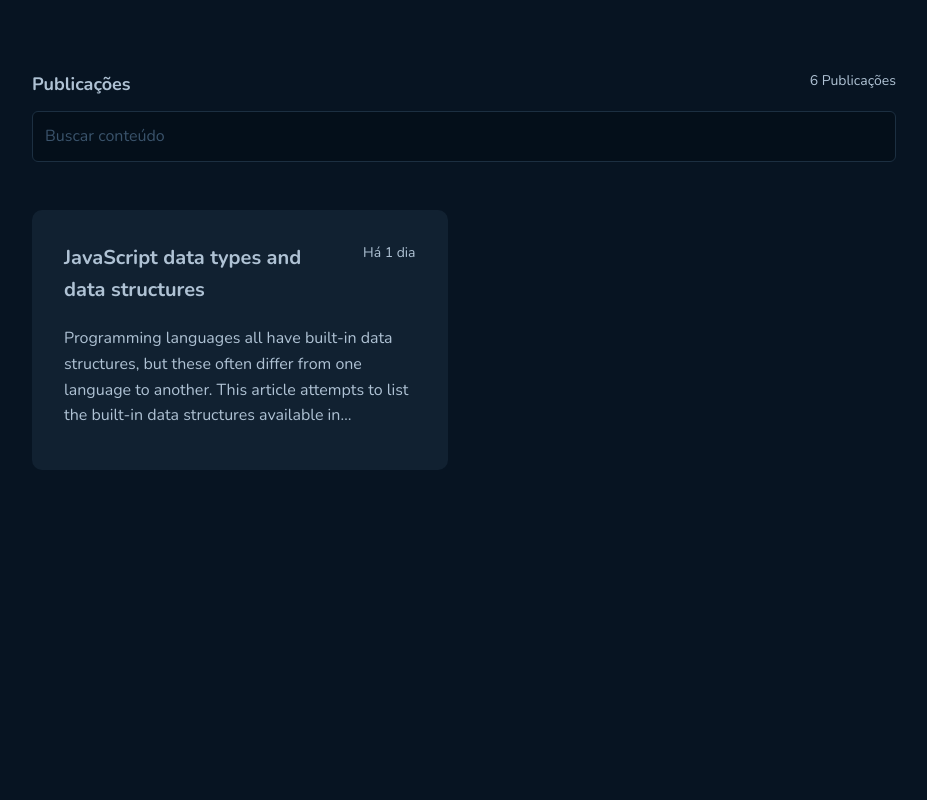
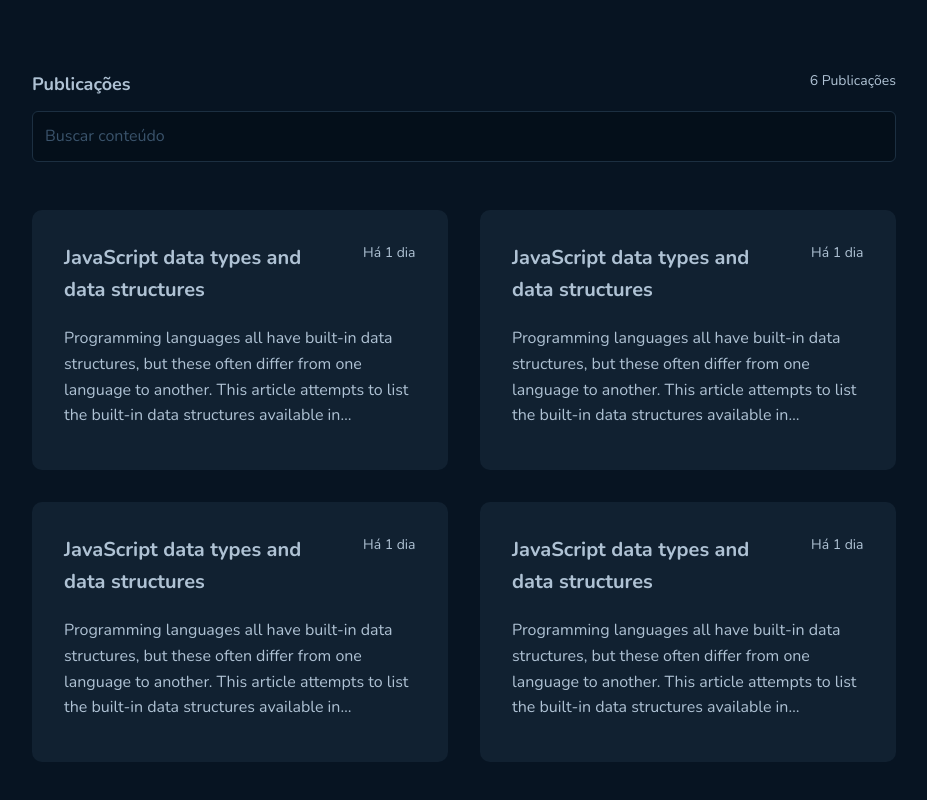
Before and after one commit to edilaine-as/ReactJS_GithubBlog, a React (Vite) app: page / in a window 1280 px wide. Shown: the part 422-1222 px from the top of the page, without its empty margins (176-1103 px from the left). Before the commit the page ends 1084 px from the top, so only its background shows below. Built offline with nearby package versions, Linux system fonts and the light colour scheme; no server answers.

Commit message:
Styling CardContainer Home

```diff
--- a/src/pages/Home/index.tsx
+++ b/src/pages/Home/index.tsx
@@ -1,4 +1,4 @@
-import { HomeContainer, InfoProfile, ProfileContainer, ProfileContent, SearchContainer } from "./styles";
+import { CardContainer, HomeContainer, InfoProfile, ProfileContainer, ProfileContent, SearchContainer } from "./styles";
 import { Card } from "../../components/Card";
 import { useEffect, useState } from "react";
 import { api } from "../../lib/axios";
@@ -64,7 +64,12 @@ export function Home(){
                 <input type="text" placeholder="Buscar conteúdo" />
             </SearchContainer>
 
-            <Card/>
+            <CardContainer>
+                <Card/>
+                <Card/>
+                <Card/>
+                <Card/>
+            </CardContainer>
         </HomeContainer>
     )
 }
--- a/src/pages/Home/styles.ts
+++ b/src/pages/Home/styles.ts
@@ -18,8 +18,8 @@ export const ProfileContainer = styled.div`
     padding: 2rem 2.5rem;
 
     img#profile{
-        height: 148px;
-        width: 148px;
+        height: 9.25rem;
+        width: 9.25rem;
         border-radius: 8px;
     }
 
@@ -82,3 +82,9 @@ export const SearchContainer = styled.div`
     }
 
 `
+
+export const CardContainer = styled.div`
+    display: grid;
+    grid-template-columns: 1fr 1fr;
+    gap: 32px;
+`
```
